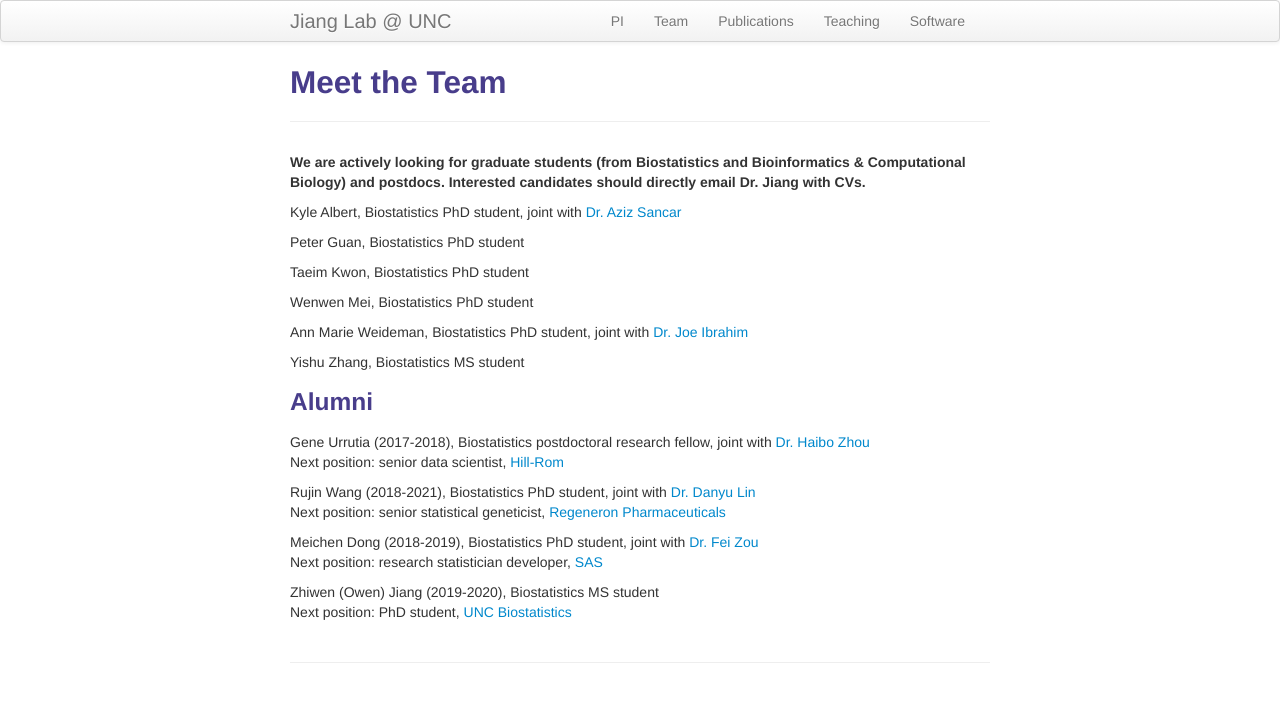
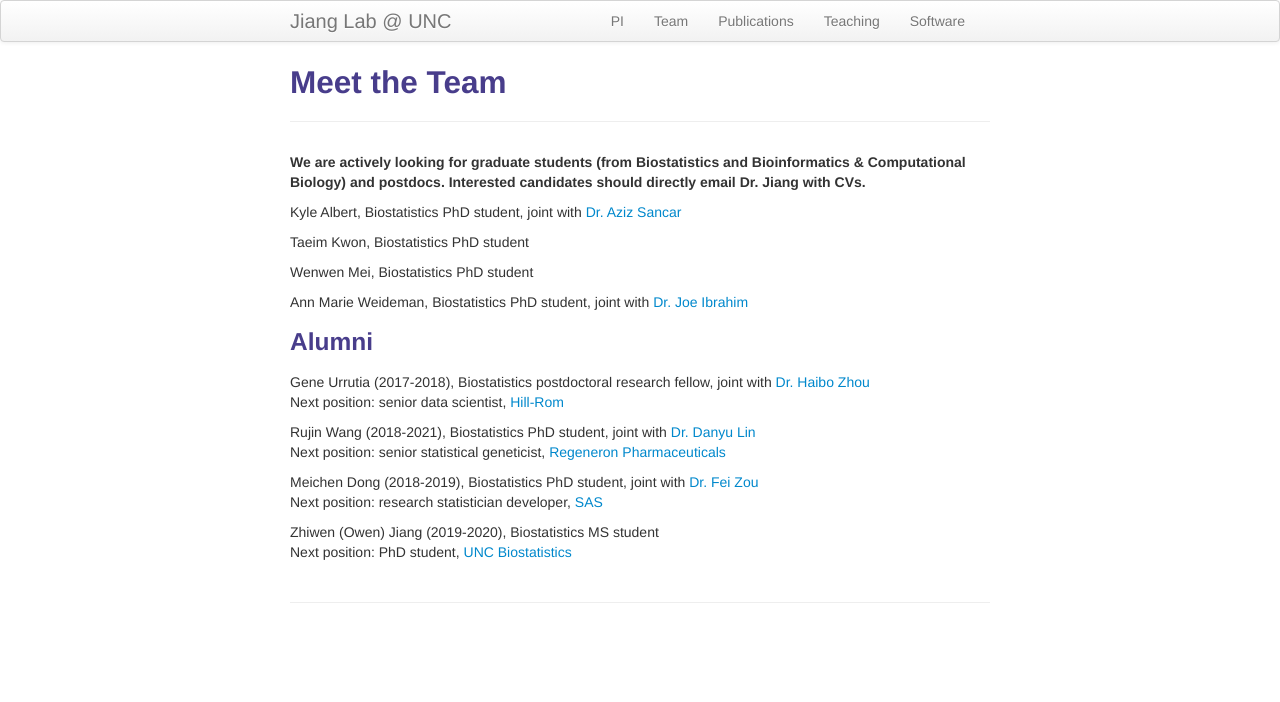
Before and after one commit to yuchaojiang/yuchaojiang.github.io, a Jekyll site: the page built from pages/team.md, in a window 1280 px wide. Shown: the top 702 px of the page. Built offline with Jekyll 4.4.1, drawn with Linux system fonts in a browser that asks for light colours.

Commit message:
Update team.md

```diff
--- a/pages/team.md
+++ b/pages/team.md
@@ -8,15 +8,11 @@ description: Lab members
 
 Kyle Albert, Biostatistics PhD student, joint with [Dr. Aziz Sancar](https://www.med.unc.edu/biochem/directory/asancar/)
 
-Peter Guan, Biostatistics PhD student
-
 Taeim Kwon, Biostatistics PhD student
 
 Wenwen Mei, Biostatistics PhD student
 
 Ann Marie Weideman, Biostatistics PhD student, joint with [Dr. Joe Ibrahim](https://sph.unc.edu/adv_profile/joseph-g-ibrahim-phd/)
-
-Yishu Zhang, Biostatistics MS student
 
 ### Alumni
 
```
